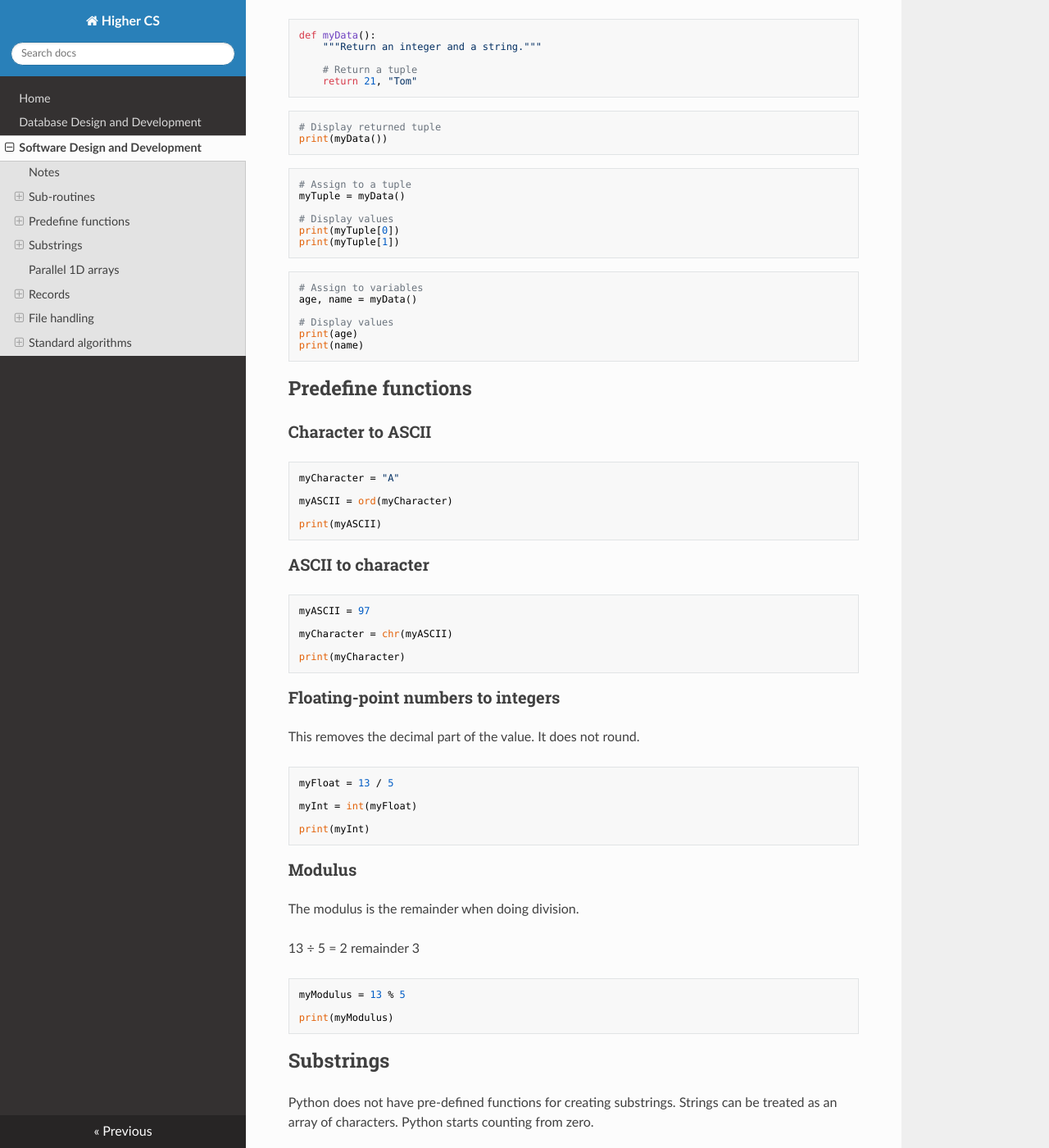
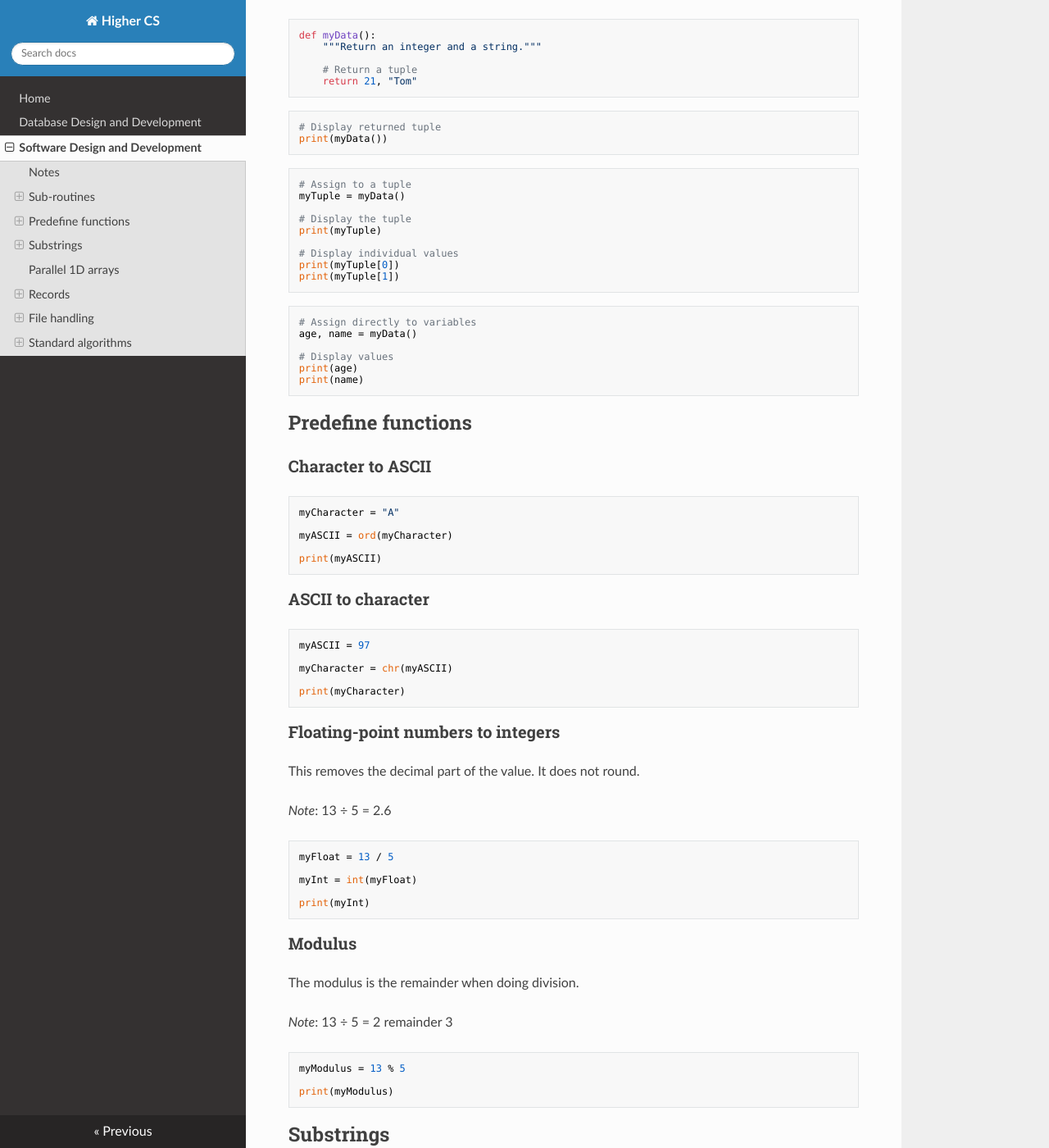
Before and after one commit to MrFriendCS/H-CS, an MkDocs documentation site: the page built from docs/H-CS-SDD.md, in a window 1280 px wide and 1400 px high, scrolled down 1801 px. Shown: the whole window at 82% size. Built offline with MkDocs 1.6.1, drawn with Linux system fonts in a browser that asks for light colours; nearby versions of some CDN libraries.

Commit message:
Update H-CS-SDD.md

````diff
--- a/docs/H-CS-SDD.md
+++ b/docs/H-CS-SDD.md
@@ -13,7 +13,7 @@ When a sub-routine is defined it can have zero, one, or more parameters.  These
 
 ``` python
 def subroutineName(formalParameter1, formalParameter2, ...):
-	"""docstring"""
+    """docstring"""
 
     <sub-routine code>
 ```
@@ -100,13 +100,16 @@ print(myData())
 # Assign to a tuple
 myTuple = myData()
 
-# Display values
+# Display the tuple
+print(myTuple)
+
+# Display individual values
 print(myTuple[0])
 print(myTuple[1])
 ```
 
 ``` python
-# Assign to variables
+# Assign directly to variables
 age, name = myData()
 
 # Display values
@@ -143,6 +146,8 @@ print(myCharacter)
 
 This removes the decimal part of the value.  It does not round.
 
+*Note*: 13 &divide; 5 = 2.6
+
 ``` python
 myFloat = 13 / 5
 
@@ -156,7 +161,7 @@ print(myInt)
 
 The modulus is the remainder when doing division.
 
-13 &divide; 5 = 2 remainder 3
+*Note*: 13 &divide; 5 = 2 remainder 3
 
 ``` python
 myModulus = 13 % 5
````
